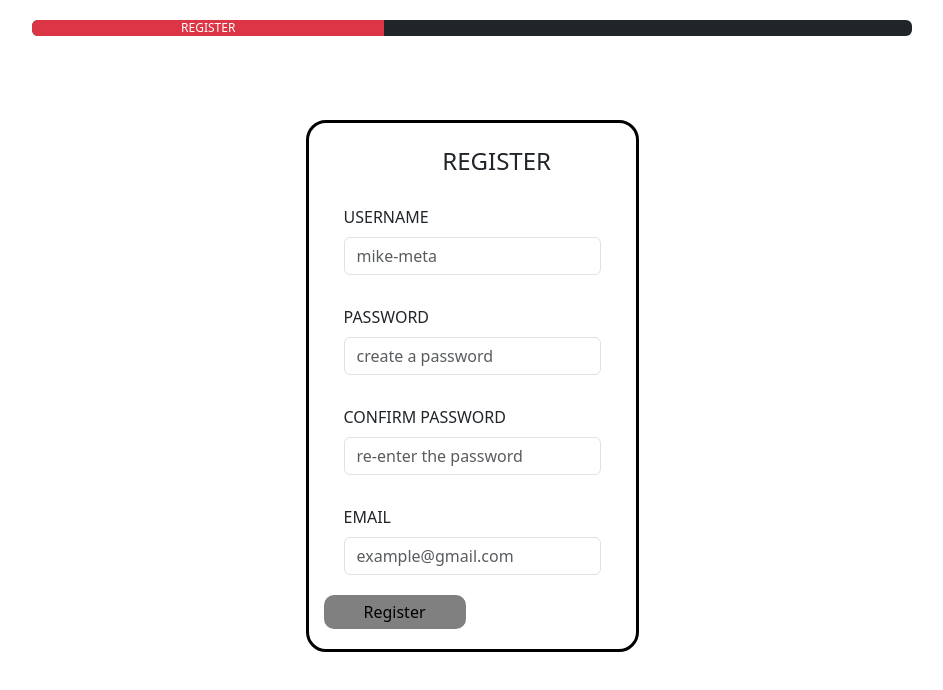
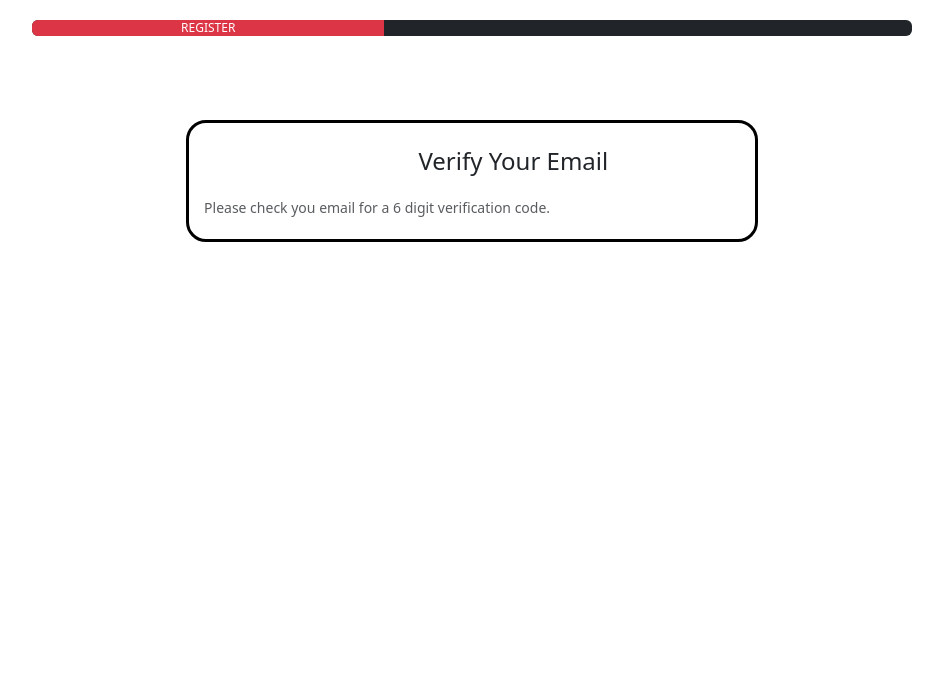
Before and after one commit to Red-stevo/E-LearningHub, a React (Vite) app in the folder student-learning-assistant/: page /student-assistant/register in a window 1280 px wide. Shown: the top 690 px of the page, without its empty margins (168-1111 px from the left). Built offline with nearby package versions, Linux system fonts and the light colour scheme.

Commit message:
added the verify email page

```diff
--- a/student-learning-assistant/src/AppPages/Component/RegistrationForm.jsx
+++ b/student-learning-assistant/src/AppPages/Component/RegistrationForm.jsx
@@ -1,5 +1,5 @@
 import {Form, FormLabel} from "react-bootstrap";
-import './../Styles/RegistrationPage.css'
+
 const RegistrationForm = () => {
     return(
         <div className={'reg-form'}>
--- /dev/null
+++ b/student-learning-assistant/src/AppPages/Component/VerifyEmailForm.jsx
@@ -0,0 +1,15 @@
+import {Form, FormLabel} from "react-bootstrap";
+
+const VerifyEmailForm = () =>{
+    return(
+        <div className={'reg-form'}>
+            <Form>
+                <legend><FormLabel>Verify Your Email</FormLabel></legend>
+
+                <Form.Text>Please check you email for a 6 digit verification code.</Form.Text>
+            </Form>
+        </div>
+    );
+}
+
+export default VerifyEmailForm;
--- a/student-learning-assistant/src/AppPages/RoutedPages/RegistrationPage.jsx
+++ b/student-learning-assistant/src/AppPages/RoutedPages/RegistrationPage.jsx
@@ -2,13 +2,15 @@ import {Container} from "react-bootstrap";
 import {useState} from "react";
 import Progress from "../Component/Progress.jsx";
 import RegistrationForm from "../Component/RegistrationForm.jsx";
-
+import VerifyEmailForm from "../Component/VerifyEmailForm.jsx";
+import './../Styles/RegistrationPage.css'
 
 export const RegistrationPage = () => {
     const [register, setRegister] = useState(40);
     const [verify, setVerify] = useState(0);
     const [profile, setProfile] = useState(0);
-    const [registrationPage, setRegistrationPage] = useState(true);
+    const [registrationPage, setRegistrationPage] = useState(false);
+    const [verifyEmail, setVerifyEmail] = useState(true)
 
     return(
         <Container fluid={"xxl"}>
@@ -16,6 +18,7 @@ export const RegistrationPage = () => {
 
             <div>
                 {registrationPage && <RegistrationForm />}
+                {verifyEmail && <VerifyEmailForm />}
             </div>
         </Container>
     );
```
